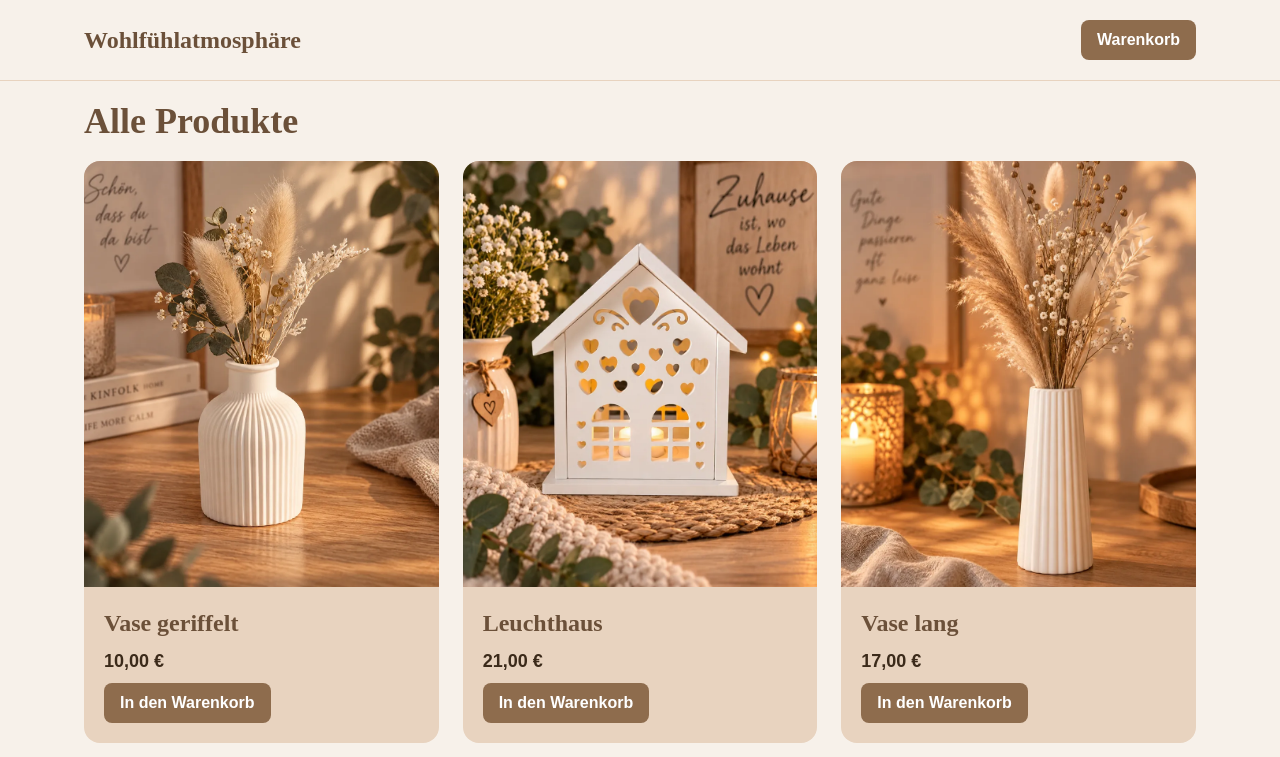
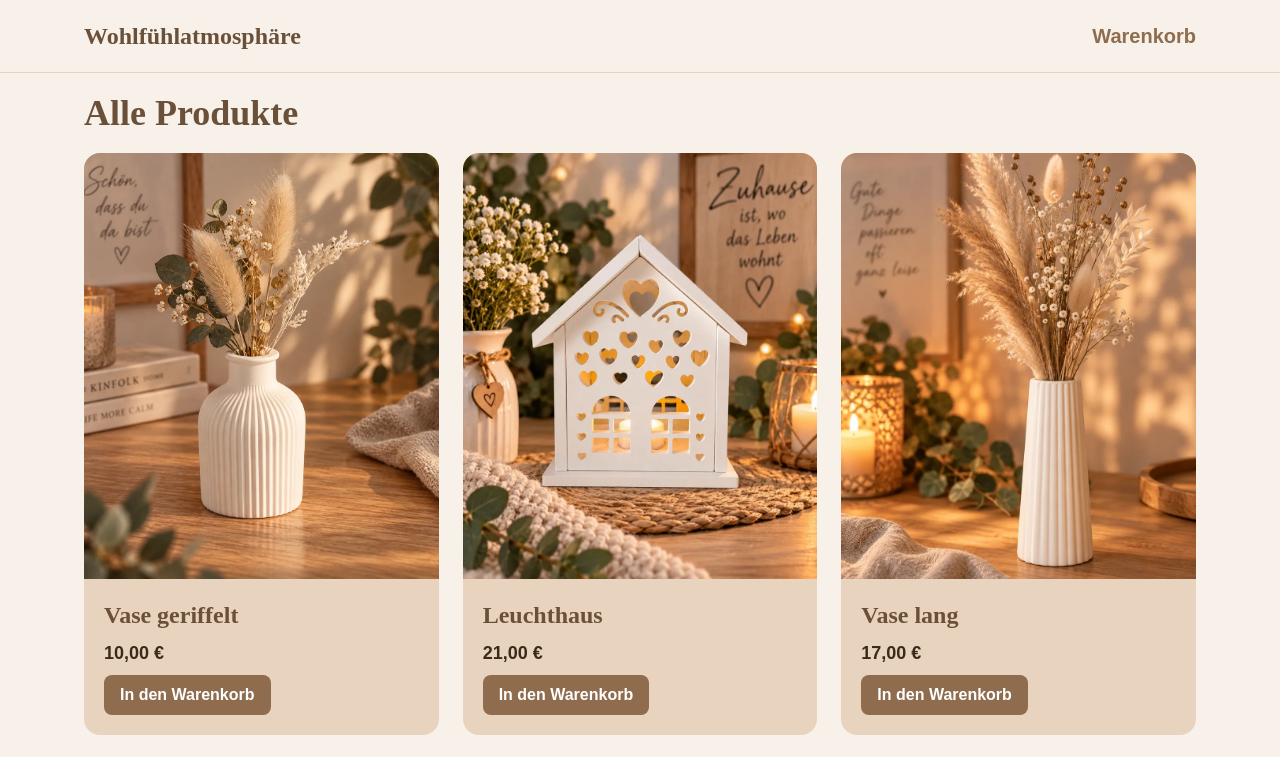
Before and after one commit to maximilianbese/E-Commerce-Shop, an Angular app in the folder client/: page / in a window 1280 px wide. Shown: the top 757 px of the page. Built offline with nearby package versions, Linux system fonts and the light colour scheme.

Commit message:
feat: implement shop and cart pages, update routing and header links

```diff
--- a/client/src/app/app.html
+++ b/client/src/app/app.html
@@ -1,10 +1,2 @@
 <app-header />
-<main class="p-5 max-w-6xl mx-auto">
-  <h1 class="text-4xl font-heading text-brand-dark font-semibold">Alle Produkte</h1>
-
-  <div class="grid grid-cols-1 sm:grid-cols-2 lg:grid-cols-3 gap-6 py-5">
-    @for (product of products; track product.id) {
-      <app-product-card [product]="product" />
-    }
-  </div>
-</main>
+<router-outlet />
--- a/client/src/app/app.routes.ts
+++ b/client/src/app/app.routes.ts
@@ -1,3 +1,8 @@
 import { Routes } from '@angular/router';
+import { ShopPage } from './features/shop/shop-page/shop-page';
+import { CartPage } from './features/cart/cart-page/cart-page';
 
-export const routes: Routes = [];
+export const routes: Routes = [
+  { path: '', component: ShopPage },
+  { path: 'warenkorb', component: CartPage },
+];
--- a/client/src/app/app.ts
+++ b/client/src/app/app.ts
@@ -1,15 +1,11 @@
 import { Component } from '@angular/core';
 import { RouterOutlet } from '@angular/router';
-import { ProductCard } from './features/shop/product-card/product-card';
-import { PRODUCTS } from './shared/data/products.data';
 import { Header } from './shared/layout/header/header';
 
 @Component({
-  imports: [RouterOutlet, ProductCard, Header],
+  imports: [RouterOutlet, Header],
   selector: 'app-root',
   styleUrl: './app.scss',
   templateUrl: './app.html',
 })
-export class App {
-  protected readonly products = PRODUCTS;
-}
+export class App {}
--- /dev/null
+++ b/client/src/app/features/cart/cart-page/cart-page.html
@@ -0,0 +1 @@
+<p>cart-page works!</p>
--- /dev/null
+++ b/client/src/app/features/cart/cart-page/cart-page.ts
@@ -0,0 +1,9 @@
+import { Component } from '@angular/core';
+
+@Component({
+  imports: [],
+  selector: 'app-cart-page',
+  styleUrl: './cart-page.scss',
+  templateUrl: './cart-page.html',
+})
+export class CartPage {}
--- /dev/null
+++ b/client/src/app/features/shop/shop-page/shop-page.html
@@ -0,0 +1,9 @@
+<main class="p-5 max-w-6xl mx-auto">
+  <h1 class="text-4xl font-heading text-brand-dark font-semibold">Alle Produkte</h1>
+
+  <div class="grid grid-cols-1 sm:grid-cols-2 lg:grid-cols-3 gap-6 py-5">
+    @for (product of products; track product.id) {
+      <app-product-card [product]="product" />
+    }
+  </div>
+</main>
--- /dev/null
+++ b/client/src/app/features/shop/shop-page/shop-page.ts
@@ -0,0 +1,13 @@
+import { Component } from '@angular/core';
+import { ProductCard } from '../product-card/product-card';
+import { PRODUCTS } from '../../../shared/data/products.data';
+
+@Component({
+  imports: [ProductCard],
+  selector: 'app-shop-page',
+  styleUrl: './shop-page.scss',
+  templateUrl: './shop-page.html',
+})
+export class ShopPage {
+  protected readonly products = PRODUCTS;
+}
--- a/client/src/app/shared/layout/header/header.html
+++ b/client/src/app/shared/layout/header/header.html
@@ -1,6 +1,10 @@
 <header class="border-b border-surface">
   <div class="flex justify-between items-center max-w-6xl mx-auto p-5">
-    <p class="text-2xl font-heading text-brand-dark font-semibold">Wohlfühlatmosphäre</p>
-    <app-button>Warenkorb</app-button>
+    <a class="text-2xl font-heading text-brand-dark font-semibold" routerLink="/"
+      >Wohlfühlatmosphäre</a
+    >
+    <a class="text-brand hover:text-brand-dark font-bold text-xl" routerLink="/warenkorb"
+      >Warenkorb</a
+    >
   </div>
 </header>
--- a/client/src/app/shared/layout/header/header.ts
+++ b/client/src/app/shared/layout/header/header.ts
@@ -1,8 +1,8 @@
 import { Component } from '@angular/core';
-import { Button } from '../../ui/button/button';
+import { RouterLink } from '@angular/router';
 
 @Component({
-  imports: [Button],
+  imports: [RouterLink],
   selector: 'app-header',
   styleUrl: './header.scss',
   templateUrl: './header.html',
```
Also changed, not shown: client/src/app/features/cart/cart-page/cart-page.scss (added), client/src/app/features/shop/shop-page/shop-page.scss (added), 2 other files (tests, documents, lock files or other folders).
